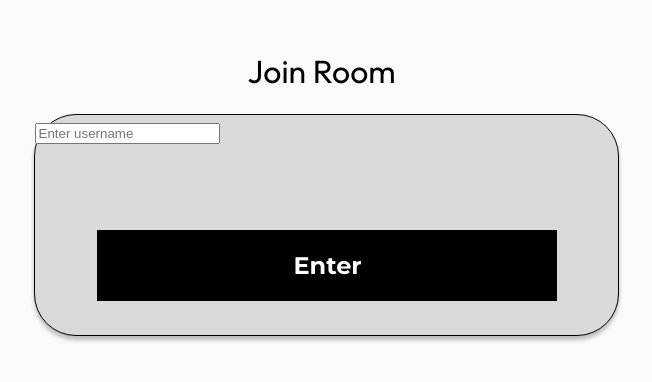
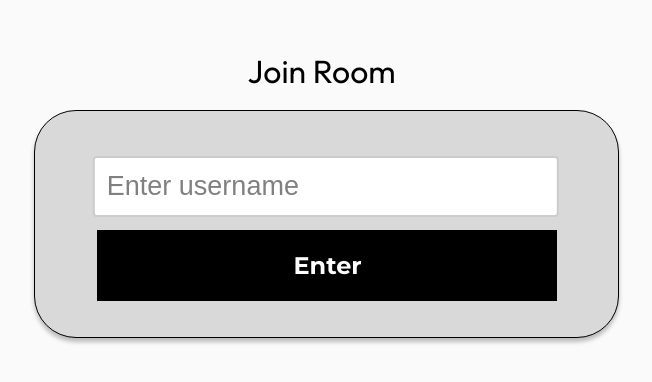
Before and after one commit to jephoyd/DT-Borda, a website built with Parcel: page joinroom.html in a window 1280 px wide. Shown: the part 180-562 px from the top of the page, without its empty margins (605-1257 px from the left). Built offline with nearby package versions, Linux system fonts and the light colour scheme.

Commit message:
Update joinroom.css

```diff
--- a/joinroom.css
+++ b/joinroom.css
@@ -109,8 +109,8 @@
 }
 
 .group-child {
-  position: absolute;
-  top: 63px;
+  position: relative;
+  top: 59px;
   left: 0;
   border-radius: 42px;
   background-color: #d9d9d9;
@@ -118,7 +118,7 @@
   border: 1px solid var(--color-black);
   box-sizing: border-box;
   width: 585px;
-  height: 222px;
+  height: 228px;
 }
 .group-inner,
 .group-item {
@@ -147,6 +147,30 @@
   top: 110px;
   left: 201px;
   color: #cdbebe;
+}
+.enter-username {
+  position: absolute;
+  top: 30%;
+  left: 50%;
+  transform: translate(-50%, -50%);
+  color: #cdbebe;
+}
+
+#username {
+  height: 27%;
+  width: 80%; /* Adjust the width as needed */
+  padding: 12px; /* Adjust the padding as needed */
+  border: 2px solid #ccc; /* Add border styles */
+  border-radius: 4px;
+  box-sizing: border-box;
+  position: absolute;
+  top: 20%;
+  left: 50%;
+  transform: translateX(-50%);
+  font-size: 27px;
+}
+#username::placeholder {
+  color: gray; /* Set the initial text color as transparent */
 }
 .join-room-parent {
   position: absolute;
```
